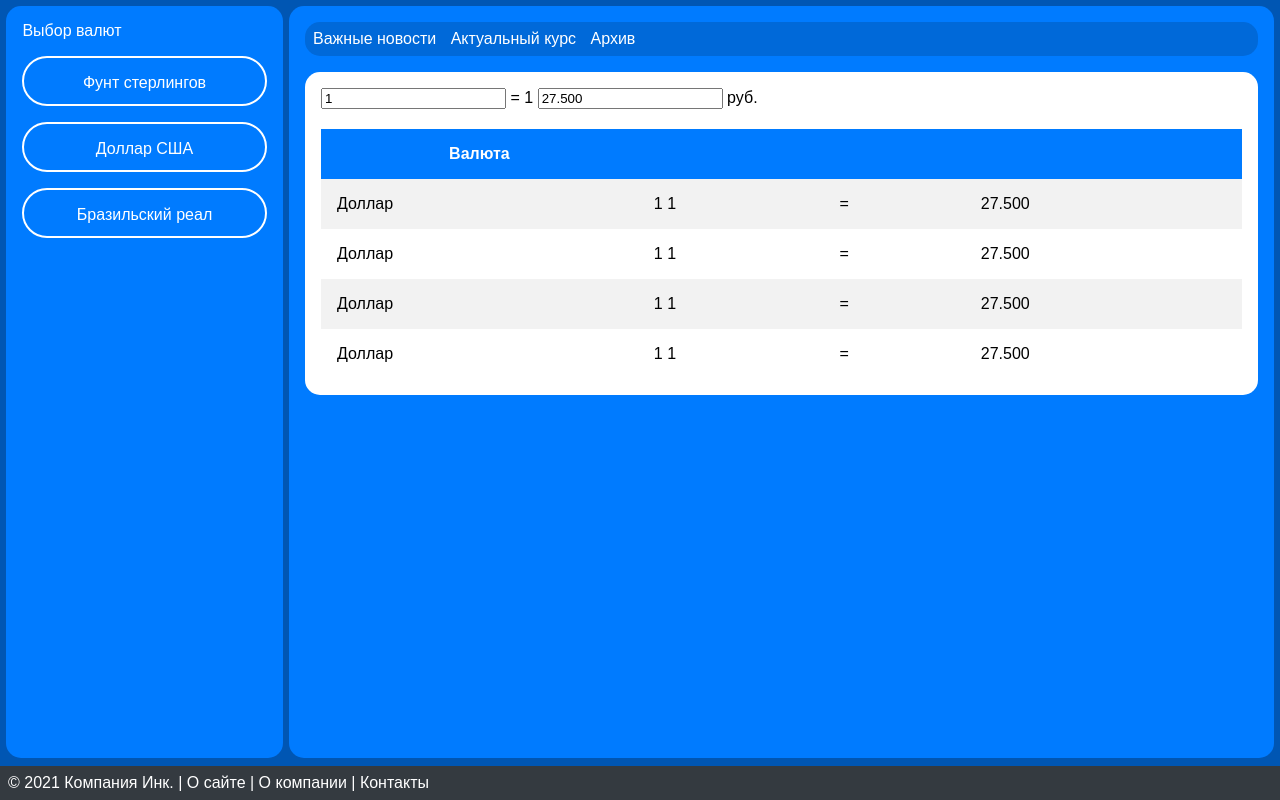
After one commit to BlackKronos2/DjangoValutesSite, a Django app: page /valute/1/ in a window 1280 px wide. The commit adds this page. Run offline with Django 4.2, Linux system fonts and the light colour scheme.

Commit message:
Парсинг курса валют по коду

```diff
--- a/Lab2/templates/base/index_base.html
+++ b/Lab2/templates/base/index_base.html
@@ -11,17 +11,17 @@
 
   <div class="sidebar left-panel">
     <div class="handwritten">Выбор валют</div>
-    <button class="button">Рубль</button>
-    <button class="button">Доллар США</button>
-    <button class="button">Китайский юань</button>
+    <a href="/valute/GBP" class="button">Фунт стерлингов</a>
+    <a href="/valute/USD" class="button">Доллар США</a>
+    <a href="/valute/BRL" class="button">Бразильский реал</a>
   </div>
 
   <div class="sidebar right-panel">
     <div class="top-bar">
-      <a href="/blog">Важные новости</a>
-      <a href="/current-exchange-rate">Актуальный курс</a>
-      <a href="/exchange-rate">Архив</a>
-      <a href="/faq">FAQ</a>
+      {% block contents_menu %}
+        <a href="/blog">Важные новости</a>
+        <a href="/faq">FAQ</a>
+      {% endblock %}
     </div>
     <div class="middle-panel">
       <!-- Панель -->
@@ -35,5 +35,12 @@
     © 2021 Компания Инк. | <a href="/about_site">О сайте</a> | <a href="/about_company">О компании</a> | <a href="#">Контакты</a>
   </div>
 
+  <script>
+    function changeCurrency(сhar_сode) {
+      // Выполните здесь любую логику, которую вы хотите применить к выбранной валюте
+      console.log("Выбранная валюта: " + сhar_сode);
+    }
+  </script>
+
 </body>
 </html>
--- a/Lab2/templates/valutes/index.html
+++ b/Lab2/templates/valutes/index.html
@@ -12,13 +12,13 @@
         <th></th>
       </tr>
       <tr>
-        <td>Рубль</td>
+        <td>Доллар</td>
         <td>1 USD</td>
         <td>=</td>
         <td>27.500</td>
       </tr>
       <tr>
-        <td>Рубль</td>
+        <td>Доллар</td>
         <td>1 USD</td>
         <td>=</td>
         <td>27.500</td>
--- /dev/null
+++ b/Lab2/templates/valutes/valute.html
@@ -0,0 +1,56 @@
+{% extends "base/index_base.html" %}
+
+{% block title %}Главная страница{% endblock %}
+
+
+{% block contents_menu %}
+    <a href="/blog">Важные новости</a>
+    <a href="/current-exchange-rate/{{ valute_code }}/">Актуальный курс</a>
+    <a href="/exchange-rate/{{ valute_code }}/">Архив</a>
+{% endblock %}
+
+{% block content %}
+
+    <!-- Панель с элементами курса -->
+    <div class="currency-panel" style="margin-bottom: 20px;">
+        <input type="text" value="1">
+        <span>=</span>
+        <span>{{ valute_code }}</span>
+        <input type="text" value="27.500" readonly>
+        <span> руб.</span>
+    </div>
+
+    <!-- Таблица внутри средней панели -->
+    <table style="margin-top: 20px;">
+      <tr>
+        <th>Валюта</th>
+        <th></th>
+        <th></th>
+        <th></th>
+      </tr>
+      <tr>
+        <td>Доллар</td>
+        <td>1 {{ valute_code }}</td>
+        <td>=</td>
+        <td>27.500</td>
+      </tr>
+      <tr>
+        <td>Доллар</td>
+        <td>1 {{ valute_code }}</td>
+        <td>=</td>
+        <td>27.500</td>
+      </tr>
+      <tr>
+        <td>Доллар</td>
+        <td>1 {{ valute_code }}</td>
+        <td>=</td>
+        <td>27.500</td>
+      </tr>
+      <tr>
+        <td>Доллар</td>
+        <td>1 {{ valute_code }}</td>
+        <td>=</td>
+        <td>27.500</td>
+      </tr>
+    </table>
+{% endblock %}
--- a/Lab2/valutes/static/css/index_styles.css
+++ b/Lab2/valutes/static/css/index_styles.css
@@ -53,15 +53,21 @@ body {
   .button {
     display: block;
     width: 100%;
+    height: 50px; /* Установите желаемую высоту */
     margin: 2vh 0;
     padding: 2vh;
     background-color: #007bff;
     color: white;
-    border: 2px solid white; /* Белая граница */
+    border: 2px solid white;
     cursor: pointer;
     text-align: center;
     transition: background-color 0.3s;
-    border-radius: 50px; /* Круглые кнопки */
+    border-radius: 50px;
+    font-size: 16px; /* Установите желаемый размер шрифта */
+    box-sizing: border-box; /* Учитываем padding и border в общих размерах элемента */
+  }
+  a.button {
+    text-decoration: none; /* Убрать подчеркивание для ссылок-кнопок */
   }
   .button:hover {
     background-color: #0056b3;
--- a/Lab2/valutes/valutes/urls.py
+++ b/Lab2/valutes/valutes/urls.py
@@ -7,6 +7,7 @@ register_converter(converters.YearConverter, 'year')
 
 urlpatterns = [
     path('', views.page_from_name, {'file_name':'valutes/index'}, name='index'),
+    path('valute/<str:valute_code>/', views.valute_view, name='valute_page'),
     path('about_site/', views.page_from_name, {'file_name':'valutes/about_site'}, name='about'),
     path('about_company/', views.page_from_name, {'file_name':'valutes/about_company'}, name='about_site'),
     path('faq/', views.page_from_name, {'file_name':'valutes/FAQ'}, name='FAQ'),
@@ -15,8 +16,8 @@ urlpatterns = [
     path('404/', lambda request: HttpResponseNotFound('Страница не найдена - Ошибка адреса')),
 
     path('archive/<year:year>/', views.archive_year),
-    path('exchange-rate/', views.get_exchange_rate, name='exchange_rate_form'),
-    path('current-exchange-rate/', views.current_exchange_rate, name='current_exchange_rate'),
+    path('exchange-rate/<str:valute_code>/', views.get_exchange_rate, name='exchange_rate_form'),
+    path('current-exchange-rate/<str:valute_code>/', views.current_exchange_rate, name='current_exchange_rate'),
 
     path('blog/', include('valutesBlog.urls'))
 ]
--- a/Lab2/valutes/valutes/views.py
+++ b/Lab2/valutes/valutes/views.py
@@ -20,13 +20,16 @@ def color_view(request, color):
     return HttpResponse(f"Выбран цвет: {color}")
 
 
+def valute_view(request, valute_code):
+    return render(request, 'valutes/valute.html', {'valute_code': valute_code})
+
 def get_exchange_rate(request):
     return render(request, 'valutes/exchange_rate_form.html')
 
-def current_exchange_rate(request):
+def current_exchange_rate(request, valute_code):
     response = requests.get('https://www.cbr-xml-daily.ru/daily_json.js')
     data = response.json()
-    rate = data['Valute']['USD']['Value']
+    rate = data['Valute'][valute_code]['Value']
     return render(request, 'valutes/current_exchange_rate.html', {'rate': rate})
 
 def archive_year(request, year):
@@ -41,7 +44,7 @@ def archive_year(request, year):
         # Обработка случая с некорректным годом
         return HttpResponse(f'Ошибка: {e}', status=400)
 
-def get_exchange_rate(request):
+def get_exchange_rate(request, valute_code):
     if request.method == 'GET':
         return render(request, 'valutes/exchange_rate_form.html')
 
@@ -50,6 +53,10 @@ def get_exchange_rate(request):
         url = f'https://www.cbr.ru/scripts/XML_daily.asp?date_req={date}'
 
         response = requests.get(url)
+
+        if response.status_code != 200:
+            return HttpResponse('Ошибка получения данных с сайта Центрального Банка России')
+
         if response.status_code == 200:
             soup = BeautifulSoup(response.content, 'html.parser')
             valute_list = soup.find_all('valute')
@@ -60,8 +67,12 @@ def get_exchange_rate(request):
                 rate = valute.find('value').text
                 exchange_rates[name] = rate
 
-            return render(request, 'valutes/exchange_rate_result.html', {'exchange_rates': exchange_rates})
-        else:
-            return HttpResponse('Ошибка получения данных с сайта Центрального Банка России')
+            # Найдем курс для конкретной валюты
+            specific_exchange_rate = exchange_rates.get(valute_code)
+
+            if specific_exchange_rate == None:
+                return HttpResponse('На данную дату нет данных в базе')
+
+            return render(request, 'valutes/exchange_rate_result.html', {'specific_exchange_rate': specific_exchange_rate, 'date': date })
 
 handler404 = 'valutes.views.custom_404',
```
Also changed, not shown: Lab2/templates/valutes/exchange_rate_result.html (+1 -6 lines).
